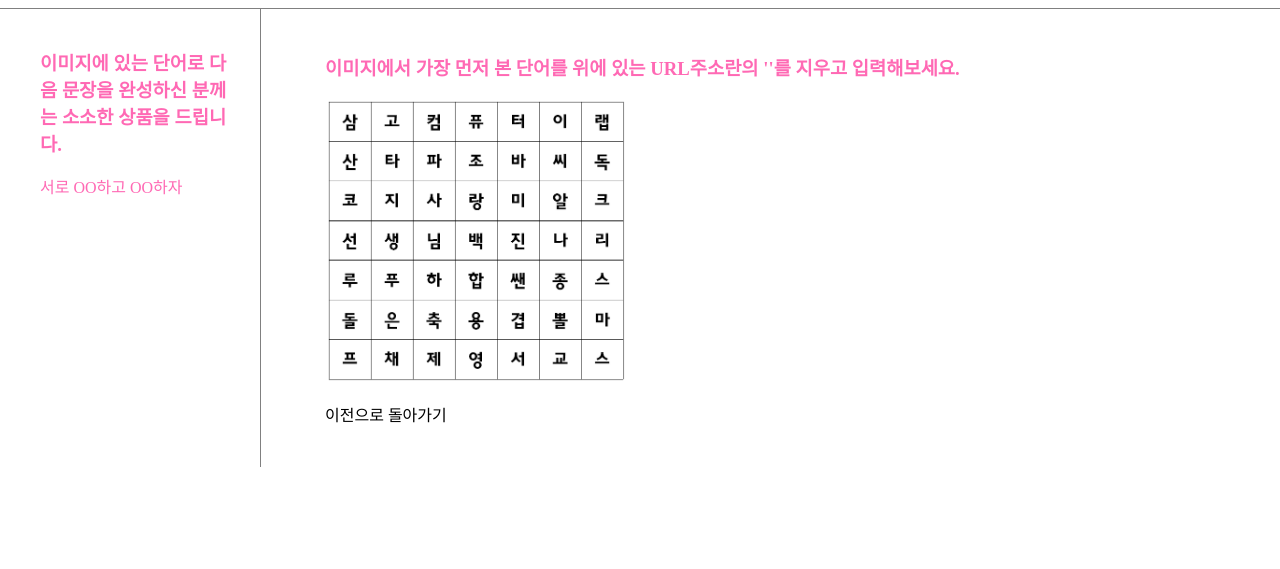
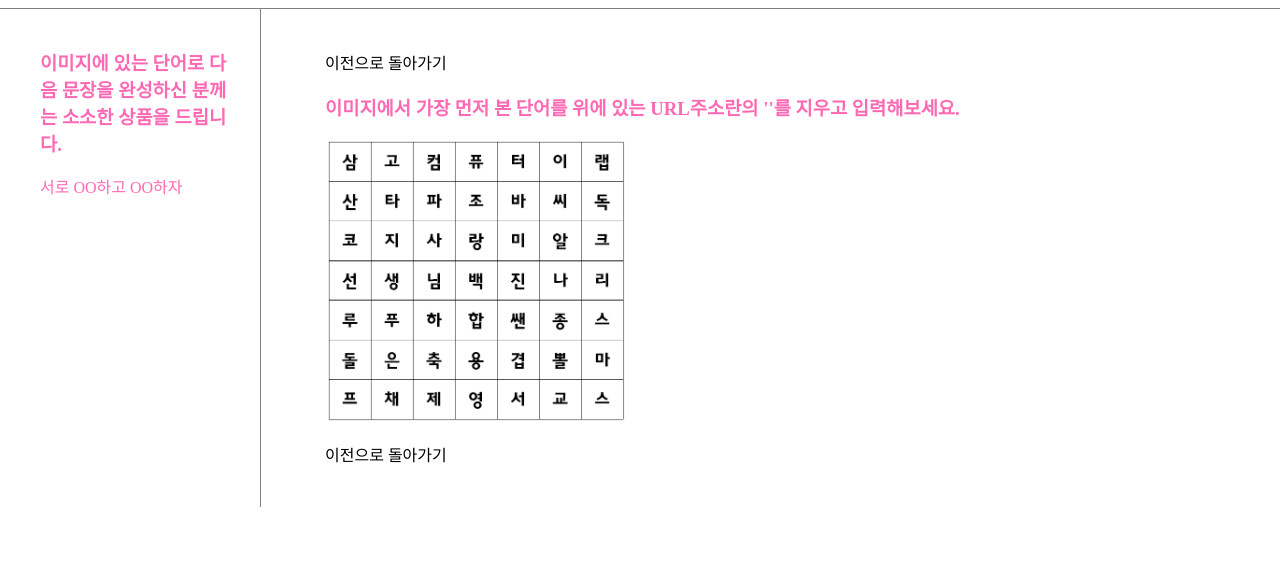
Before and after one commit to kuna1015/newyear, a plain HTML site: page index.html in a window 1280 px wide. Shown: the part 231-800 px from the top of the page. Drawn offline with Linux system fonts and the light colour scheme.

Commit message:
Update index.html

```diff
--- a/index.html
+++ b/index.html
@@ -50,7 +50,7 @@ body{
     <h3>이미지에 있는 단어로 다음 문장을 완성하신 분께는 소소한 상품을 드립니다.</h3> 서로 OO하고 OO하자
   </ul>
   <div id="article">
-
+<p><a href="컴퓨터.html">이전으로 돌아가기</a></p>
     <h3>이미지에서 가장 먼저 본 단어를 위에 있는 URL주소란의 ''를 지우고 입력해보세요.</h3>
     <p><img src="가로세로낱말퀴즈.png" width=300px></p>
   <p><a href="컴퓨터.html">이전으로 돌아가기</a></p>
```
